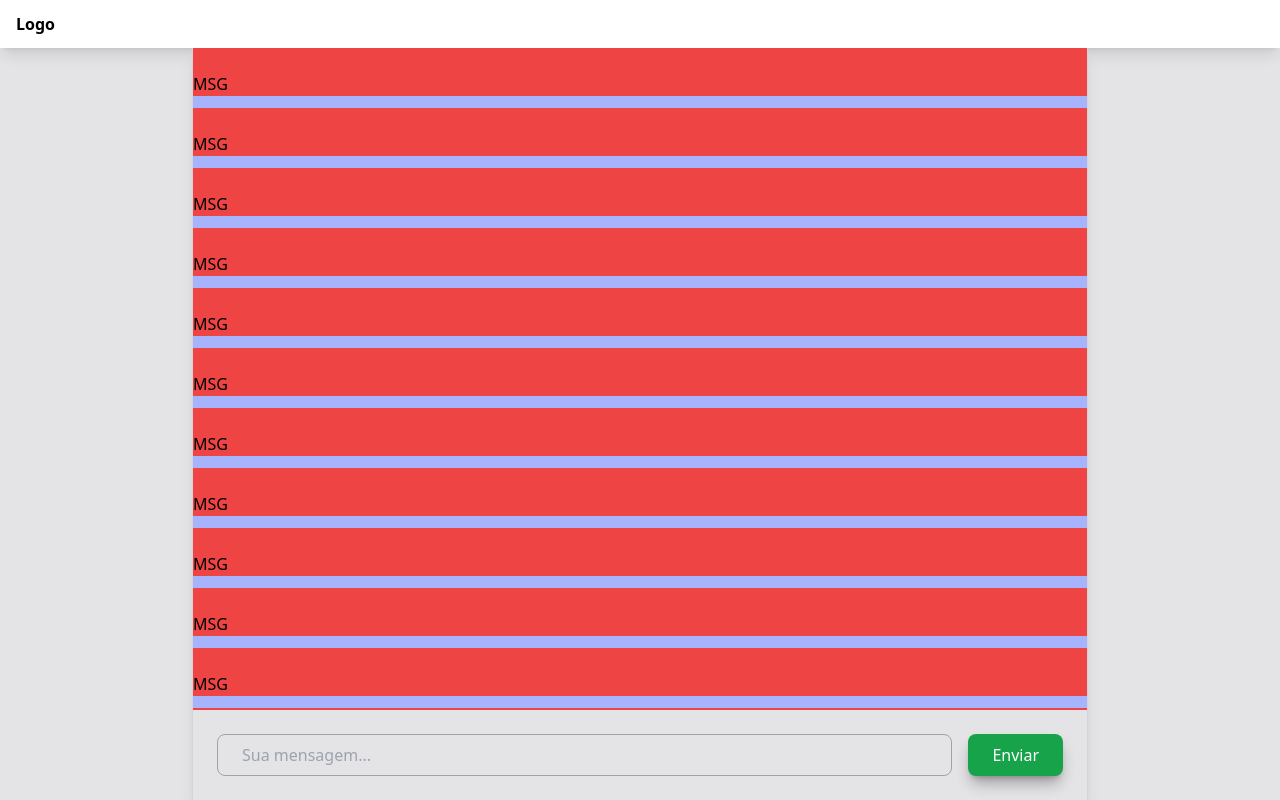
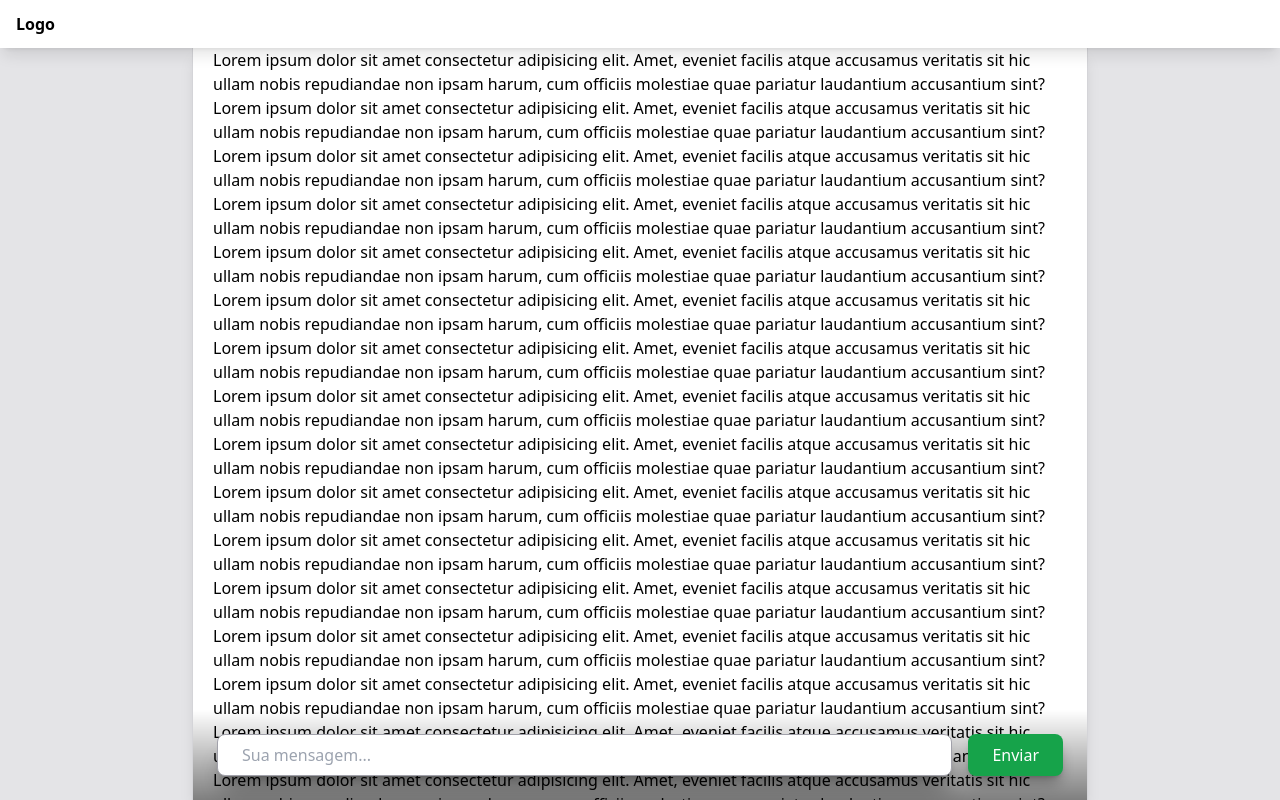
Before and after one commit to vitormarkis/socket-io, a React (Vite) app in the folder web/: page / in a window 1280 px wide. Built offline with nearby package versions, Linux system fonts and the light colour scheme; no server answers.

Commit message:
fix message input on chat scrollable div

```diff
--- a/web/src/App.tsx
+++ b/web/src/App.tsx
@@ -18,40 +18,43 @@ const App: React.FC = () => {
   const submitHandler: SubmitHandler<IMessage> = async formData => {}
 
   return (
-    <div className="h-screen bg-zinc-200 flex flex-col">
-      <div className="shadow-lg bg-white">
+    <div className="h-screen bg-zinc-200 flex flex-col ">
+      <div className="shadow-lg bg-white relative z-10">
         <div className="max-w-7xl w-full px-4 py-3 flex items-center justify-between mx-auto">
-          <div><p className="font-bold my-auto">Logo</p></div>
+          <div>
+            <p className="font-bold my-auto">Logo</p>
+          </div>
           <div></div>
         </div>
       </div>
       <div className="flex items-center justify-center">
         <div className="flex flex-col max-w-4xl w-full border-zinc-300 border-x shadow-lg h-full">
-          <div className="h-[calc(100vh_-_48px_-_90px)] grow bg-indigo-300 flex flex-col gap-3 overflow-x-hidden overflow-y-scroll scroll-thin">
-            <p className="h-12 py-6 bg-red-500">MSG</p>
-            <p className="h-12 py-6 bg-red-500">MSG</p>
-            <p className="h-12 py-6 bg-red-500">MSG</p>
-            <p className="h-12 py-6 bg-red-500">MSG</p>
-            <p className="h-12 py-6 bg-red-500">MSG</p>
-            <p className="h-12 py-6 bg-red-500">MSG</p>
-            <p className="h-12 py-6 bg-red-500">MSG</p>
-            <p className="h-12 py-6 bg-red-500">MSG</p>
-            <p className="h-12 py-6 bg-red-500">MSG</p>
-            <p className="h-12 py-6 bg-red-500">MSG</p>
-            <p className="h-12 py-6 bg-red-500">MSG</p>
-            <p className="h-12 py-6 bg-red-500">MSG</p>
-            <p className="h-12 py-6 bg-red-500">MSG</p>
-            <p className="h-12 py-6 bg-red-500">MSG</p>
-            <p className="h-12 py-6 bg-red-500">MSG</p>
-            <p className="h-12 py-6 bg-red-500">MSG</p>
-            <p className="h-12 py-6 bg-red-500">MSG</p>
-            <p className="h-12 py-6 bg-red-500">MSG</p>
-            <p className="h-12 py-6 bg-red-500">MSG</p>
-            <p className="h-12 py-6 bg-red-500">MSG</p>
+          <div className="h-[calc(100vh_-_48px)] relative grow bg-white overflow-hidden">
+            <div className="overflow-x-hidden overflow-y-scroll flex flex-col gap-3 h-full scroll-thin">
+              <div className="px-5 ">
+                <div>Lorem ipsum dolor sit amet consectetur adipisicing elit. Amet, eveniet facilis atque accusamus veritatis sit hic ullam nobis repudiandae non ipsam harum, cum officiis molestiae quae pariatur laudantium accusantium sint?</div>
+                <div>Lorem ipsum dolor sit amet consectetur adipisicing elit. Amet, eveniet facilis atque accusamus veritatis sit hic ullam nobis repudiandae non ipsam harum, cum officiis molestiae quae pariatur laudantium accusantium sint?</div>
+                <div>Lorem ipsum dolor sit amet consectetur adipisicing elit. Amet, eveniet facilis atque accusamus veritatis sit hic ullam nobis repudiandae non ipsam harum, cum officiis molestiae quae pariatur laudantium accusantium sint?</div>
+                <div>Lorem ipsum dolor sit amet consectetur adipisicing elit. Amet, eveniet facilis atque accusamus veritatis sit hic ullam nobis repudiandae non ipsam harum, cum officiis molestiae quae pariatur laudantium accusantium sint?</div>
+                <div>Lorem ipsum dolor sit amet consectetur adipisicing elit. Amet, eveniet facilis atque accusamus veritatis sit hic ullam nobis repudiandae non ipsam harum, cum officiis molestiae quae pariatur laudantium accusantium sint?</div>
+                <div>Lorem ipsum dolor sit amet consectetur adipisicing elit. Amet, eveniet facilis atque accusamus veritatis sit hic ullam nobis repudiandae non ipsam harum, cum officiis molestiae quae pariatur laudantium accusantium sint?</div>
+                <div>Lorem ipsum dolor sit amet consectetur adipisicing elit. Amet, eveniet facilis atque accusamus veritatis sit hic ullam nobis repudiandae non ipsam harum, cum officiis molestiae quae pariatur laudantium accusantium sint?</div>
+                <div>Lorem ipsum dolor sit amet consectetur adipisicing elit. Amet, eveniet facilis atque accusamus veritatis sit hic ullam nobis repudiandae non ipsam harum, cum officiis molestiae quae pariatur laudantium accusantium sint?</div>
+                <div>Lorem ipsum dolor sit amet consectetur adipisicing elit. Amet, eveniet facilis atque accusamus veritatis sit hic ullam nobis repudiandae non ipsam harum, cum officiis molestiae quae pariatur laudantium accusantium sint?</div>
+                <div>Lorem ipsum dolor sit amet consectetur adipisicing elit. Amet, eveniet facilis atque accusamus veritatis sit hic ullam nobis repudiandae non ipsam harum, cum officiis molestiae quae pariatur laudantium accusantium sint?</div>
+                <div>Lorem ipsum dolor sit amet consectetur adipisicing elit. Amet, eveniet facilis atque accusamus veritatis sit hic ullam nobis repudiandae non ipsam harum, cum officiis molestiae quae pariatur laudantium accusantium sint?</div>
+                <div>Lorem ipsum dolor sit amet consectetur adipisicing elit. Amet, eveniet facilis atque accusamus veritatis sit hic ullam nobis repudiandae non ipsam harum, cum officiis molestiae quae pariatur laudantium accusantium sint?</div>
+                <div>Lorem ipsum dolor sit amet consectetur adipisicing elit. Amet, eveniet facilis atque accusamus veritatis sit hic ullam nobis repudiandae non ipsam harum, cum officiis molestiae quae pariatur laudantium accusantium sint?</div>
+                <div>Lorem ipsum dolor sit amet consectetur adipisicing elit. Amet, eveniet facilis atque accusamus veritatis sit hic ullam nobis repudiandae non ipsam harum, cum officiis molestiae quae pariatur laudantium accusantium sint?</div>
+                <div>Lorem ipsum dolor sit amet consectetur adipisicing elit. Amet, eveniet facilis atque accusamus veritatis sit hic ullam nobis repudiandae non ipsam harum, cum officiis molestiae quae pariatur laudantium accusantium sint?</div>
+                <div>Lorem ipsum dolor sit amet consectetur adipisicing elit. Amet, eveniet facilis atque accusamus veritatis sit hic ullam nobis repudiandae non ipsam harum, cum officiis molestiae quae pariatur laudantium accusantium sint?</div>
+                <div>Lorem ips
+              </div>um dolor sit amet consectetur adipisicing elit. Amet, eveniet facilis atque accusamus veritatis sit hic ullam nobis repudiandae non ipsam harum, cum officiis molestiae quae pariatur laudantium accusantium sint?</div>
+              <div className="basis-[90px] shrink-0" />
             </div>
             <form
               onSubmit={handleSubmit(submitHandler)}
-          className="rounded-lg p-6 flex flex-col"
+              className="p-6 flex flex-col absolute w-full bottom-0 bg-gradient-to-b from-transparent to-black/50"
             >
               <input
                 type="text"
@@ -63,7 +66,7 @@ const App: React.FC = () => {
                 <input
                   type="text"
                   {...register("message")}
-            className="bg-transparent outline-none px-6 py-2 rounded-lg border border-zinc-400 text-stone-800 w-full"
+                  className="bg-white shadow-xl shadow-black/30 outline-none px-6 py-2 rounded-lg border border-zinc-400 text-stone-800 w-full"
                   placeholder="Sua mensagem..."
                 />
                 <button
@@ -77,6 +80,7 @@ const App: React.FC = () => {
           </div>
         </div>
       </div>
+    </div>
   )
 }
 
```
Lines whose indentation alone changed are shown as unchanged.
